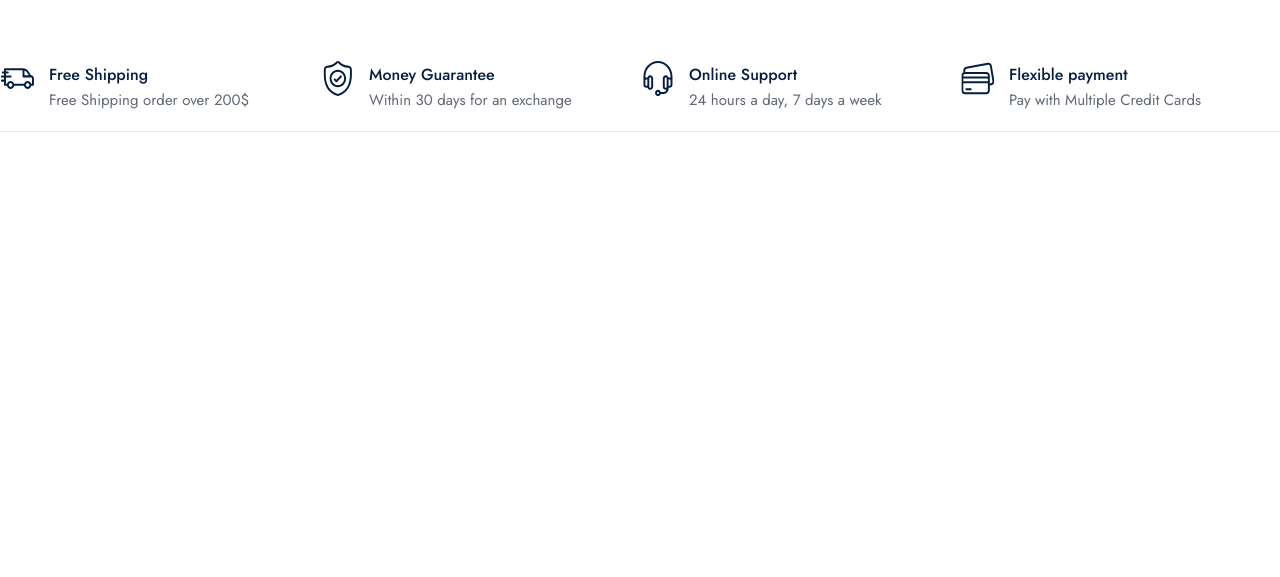
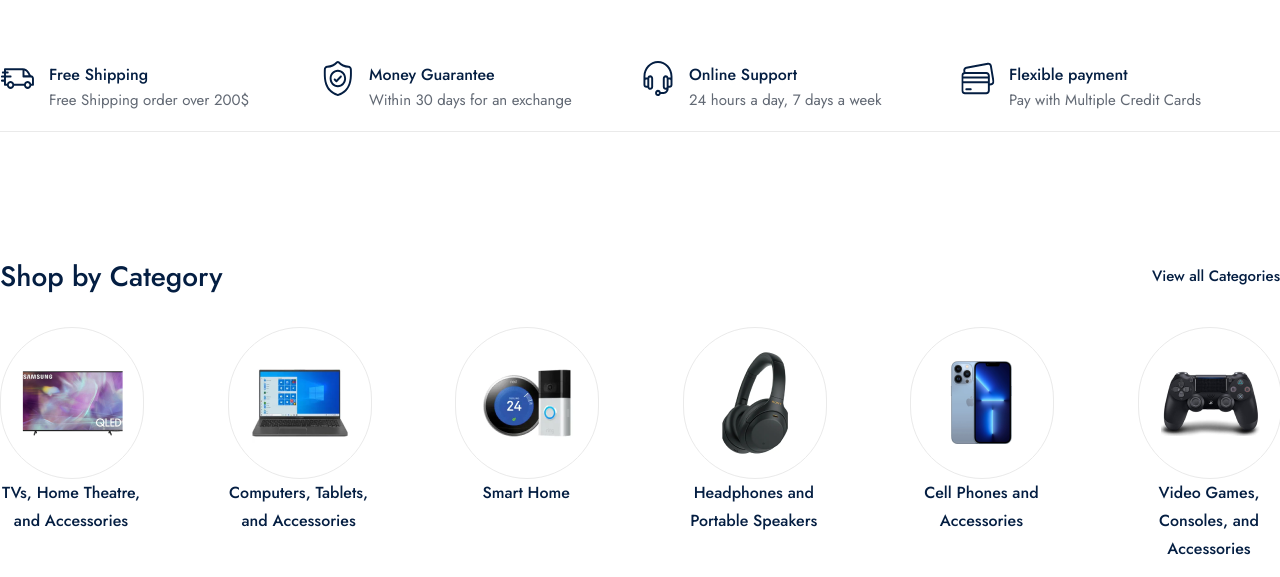
Before and after one commit to rajabovvv/Alexx, a plain HTML site: page index.html in a window 1280 px wide. Shown: the part 753-1330 px from the top of the page. Before the commit the page ends 899 px from the top, so only its background shows below. Drawn offline with Linux system fonts and the light colour scheme.

Commit message:
feat:completed category section

```diff
--- a/index.html
+++ b/index.html
@@ -173,6 +173,52 @@
           </div>
         </div>
       </div>
+      <div class="shop_category_frame">
+        <di class="container">
+          <div class="category_top">
+            <span>Shop by Category</span>
+            <a href="">View all Categories</a>
+          </div>
+          <div class="category_wrapper">
+            <div class="category_box">
+              <div class="category_imagebox">
+                <img src="./public/images/category/tv.png" alt="" />
+              </div>
+              <span>TVs, Home Theatre, and Accessories</span>
+            </div>
+            <div class="category_box">
+              <div class="category_imagebox">
+                <img src="./public/images/category/computer.png" alt="" />
+              </div>
+              <span>Computers, Tablets, and Accessories</span>
+            </div>
+            <div class="category_box">
+              <div class="category_imagebox">
+                <img src="./public/images/category/smart.png" alt="" />
+              </div>
+              <span>Smart Home</span>
+            </div>
+            <div class="category_box">
+              <div class="category_imagebox">
+                <img src="./public/images/category/headphone.png" alt="" />
+              </div>
+              <span>Headphones and Portable Speakers</span>
+            </div>
+            <div class="category_box">
+              <div class="category_imagebox">
+                <img src="./public/images/category/phone.png" alt="" />
+              </div>
+              <span>Cell Phones and Accessories</span>
+            </div>
+            <div class="category_box">
+              <div class="category_imagebox">
+                <img src="./public/images/category/game.png" alt="" />
+              </div>
+              <span>Video Games, Consoles, and Accessories</span>
+            </div>
+          </div>
+        </di>
+      </div>
     </div>
   </body>
 </html>
--- a/public/css/home.css
+++ b/public/css/home.css
@@ -224,3 +224,90 @@
   font-weight: 400;
   line-height: 22px;
 }
+
+/*Shop Categoru*/
+
+.shop_category_frame {
+  position: relative;
+  margin-top: 90px;
+  width: 100%;
+  height: auto;
+
+  display: flex;
+  justify-content: center;
+}
+
+.shop_category_frame .cantainer {
+  flex-direction: column;
+}
+
+.shop_category_frame .container .category_top {
+  width: 100%;
+  height: auto;
+
+  display: flex;
+  flex-direction: row;
+  justify-content: space-between;
+  align-items: center;
+}
+
+.shop_category_frame .category_top span {
+  color: var(--Color-Text-Dark, #041e42);
+  font-family: Jost;
+  font-size: 28px;
+  font-style: normal;
+  font-weight: 500;
+  line-height: normal;
+}
+
+.shop_category_frame .category_top a {
+  color: var(--Color-Text-Dark, #041e42);
+  text-align: center;
+  font-family: Jost;
+  font-size: 15px;
+  font-style: normal;
+  font-weight: 500;
+  line-height: 25px;
+}
+
+.shop_category_frame .category_top a:hover {
+  border-bottom: 3px solid #041e42;
+}
+
+.shop_category_frame .container .category_wrapper {
+  margin-top: 30px;
+  width: 100%;
+  height: auto;
+  display: flex;
+  flex-direction: row;
+  justify-content: space-between;
+}
+
+.shop_category_frame .category_wrapper .category_box {
+  width: 142px;
+  height: auto;
+  display: flex;
+  flex-direction: column;
+  cursor: pointer;
+}
+
+.shop_category_frame .category_box .category_imagebox {
+  width: 100%;
+  height: 150px;
+
+  display: flex;
+  align-items: center;
+  justify-content: center;
+  border-radius: 150px;
+  border: 1px solid var(--Color-Border, #eaeaea);
+}
+
+.category_box span {
+  color: var(--Color-Text-Dark, #041e42);
+  text-align: center;
+  font-family: Jost;
+  font-size: 16px;
+  font-style: normal;
+  font-weight: 500;
+  line-height: 28px;
+}
```
